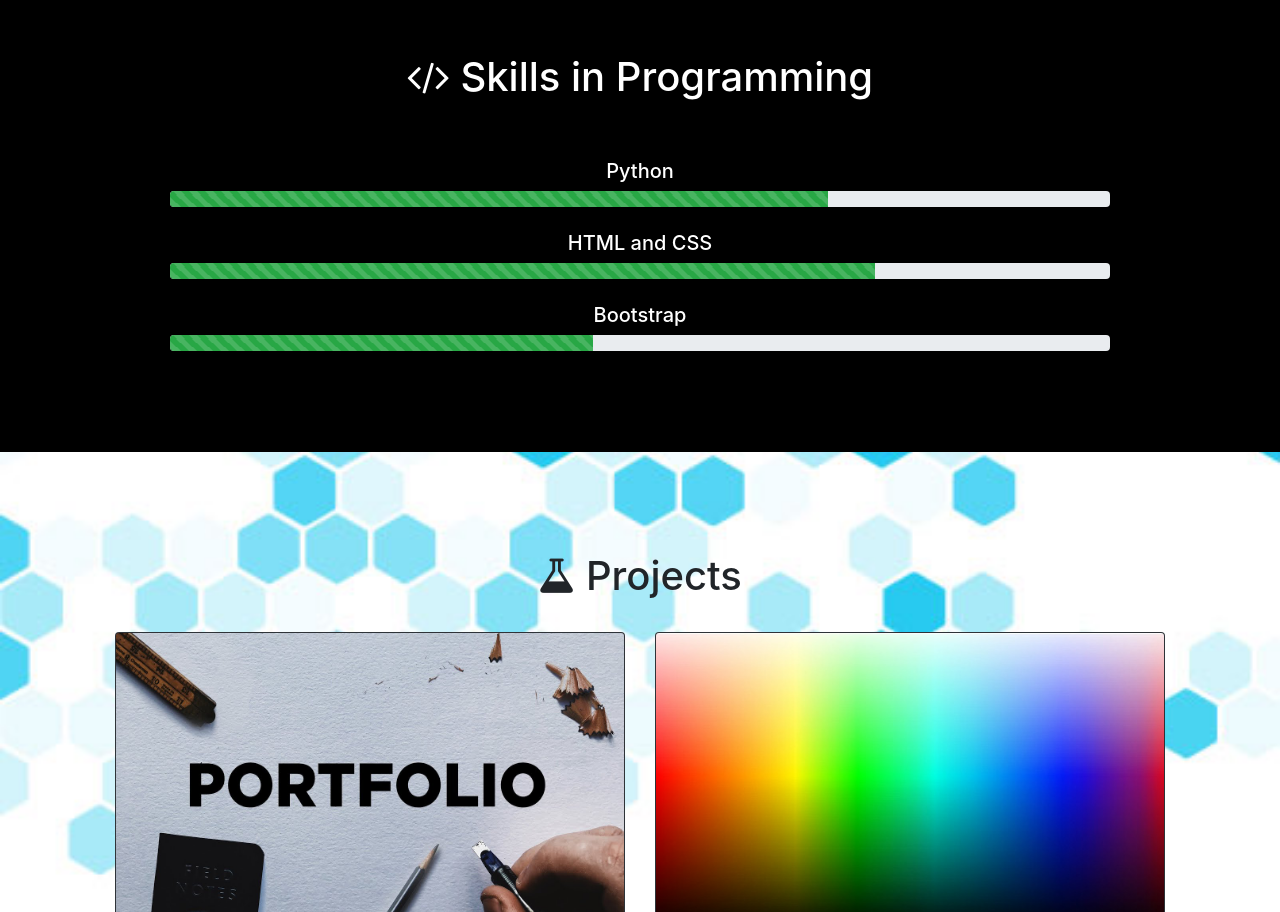
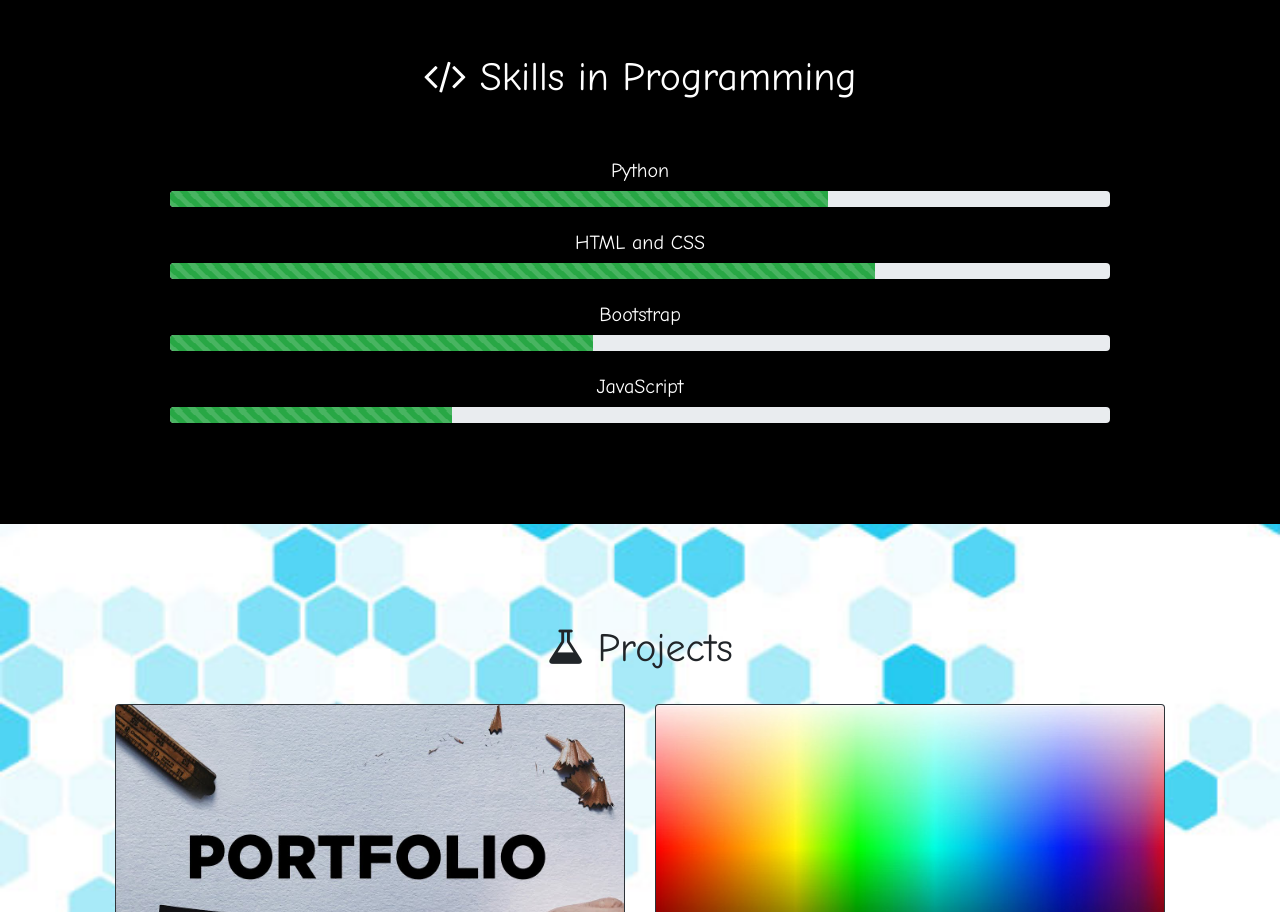
Before and after one commit to subhendudash02/My-Portfolio, a plain HTML site: page index.html in a window 1280 px wide. Shown: the part 765-1677 px from the top of the page. Drawn offline with nearby package versions, Linux system fonts and the light colour scheme.

Commit message:
Update index.html

```diff
--- a/index.html
+++ b/index.html
@@ -6,9 +6,6 @@
 
 	<script src="https://code.jquery.com/jquery-3.5.1.min.js"></script>
 	<script src="https://stackpath.bootstrapcdn.com/bootstrap/4.5.2/js/bootstrap.bundle.min.js"></script>
-
-	<!--fonts-->
-	<link rel="stylsheet" href="https://fonts.googleapis.com/css2?family=Montserrat:wght@300&display=swap">
 
 	<link rel="stylesheet" href= "https://stackpath.bootstrapcdn.com/bootstrap/4.5.2/css/bootstrap.min.css">
 	<link rel="stylesheet" href="https://stackpath.bootstrapcdn.com/font-awesome/4.7.0/css/font-awesome.min.css">
@@ -23,7 +20,7 @@
 
 </head>
 
-<body style = "background-color: orange;" data-spy = "scroll" data-target=".navbar" data-offset="50">
+<body style = "background-color: orange; font-family: Comic Sans MS" data-spy = "scroll" data-target=".navbar" data-offset="50">
 
 <script>
 	function mailto(){
@@ -121,6 +118,16 @@
 					<div class="progress-bar bg-success progress-bar-striped progress-bar-animated" style="width:45%"></div>
 				</div>
 			</div>
+
+			<br>
+
+			<h5 style = "color: white;">JavaScript</h5>
+
+			<div class = "animate__animated animate__fadeInRight">
+				<div class="progress">
+					<div class="progress-bar bg-success progress-bar-striped progress-bar-animated" style="width:30%"></div>
+				</div>
+			</div>
 		</div>
 	</div>
 </div>
```
